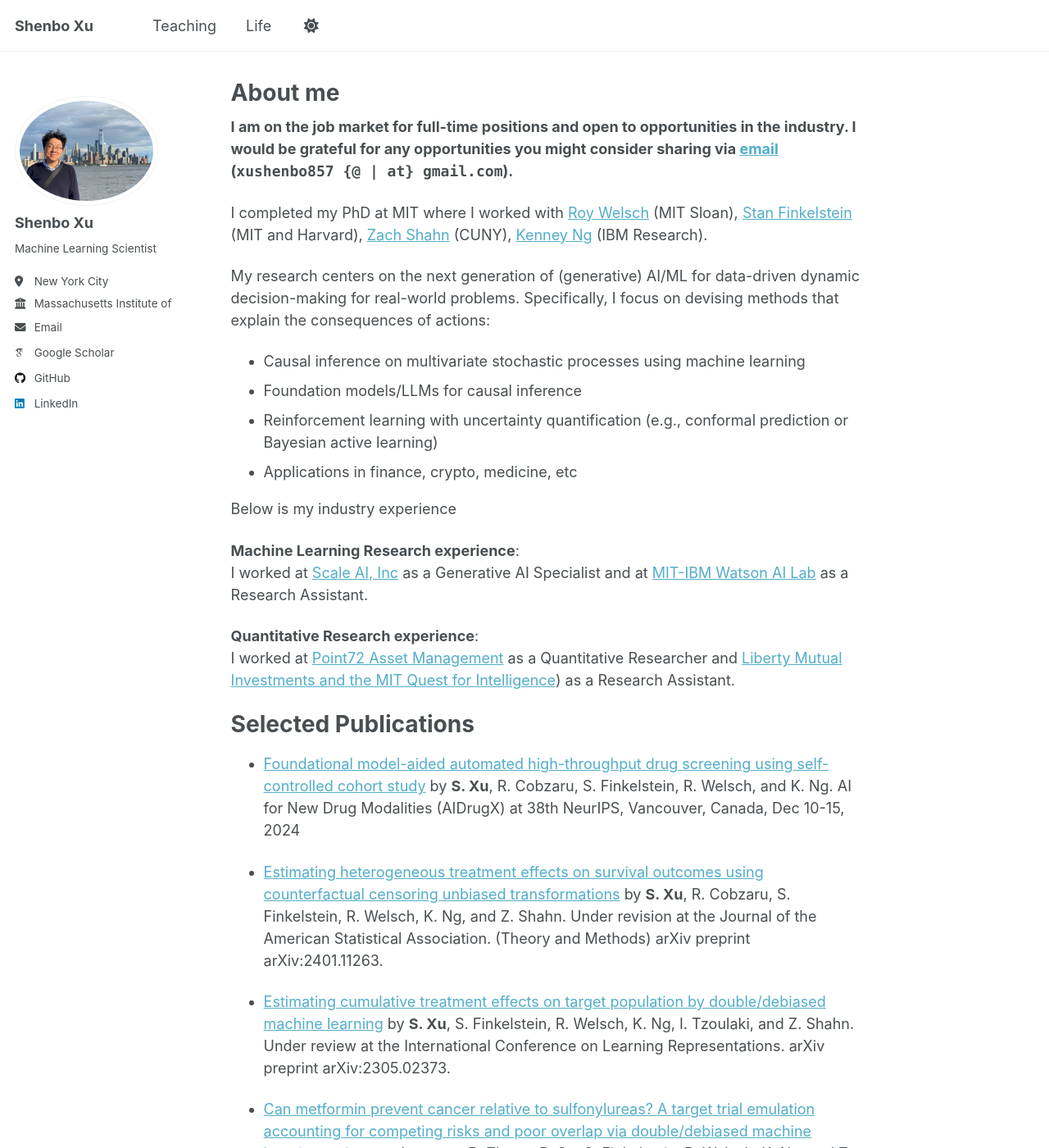
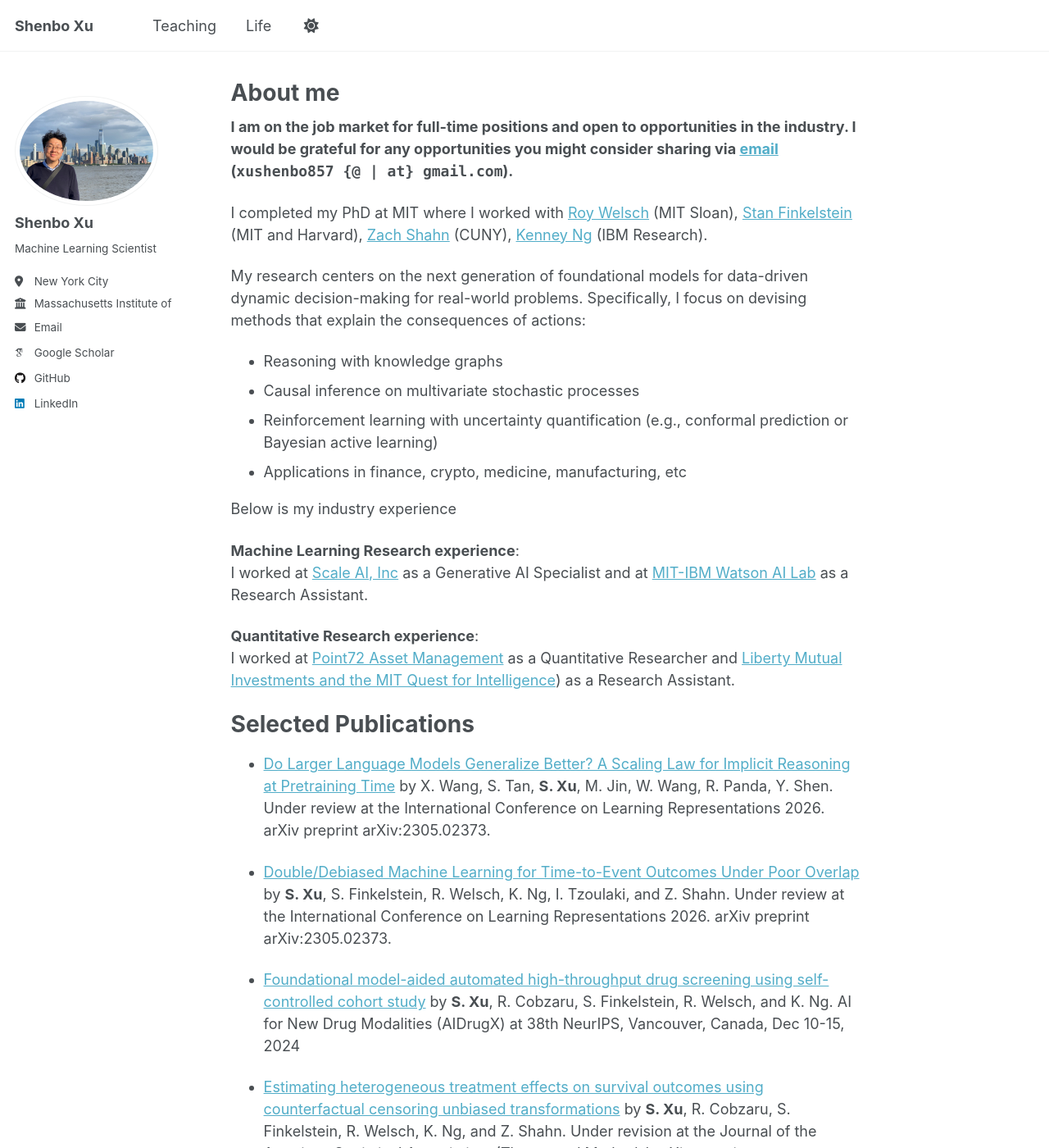
Before and after one commit to xushenbo/xushenbo.github.io, a Jekyll site: the page built from _pages/about.md, in a window 1280 px wide and 1400 px high. Shown: the whole window at 82% size. Built offline with Jekyll 4.4.1, drawn with Linux system fonts in a browser that asks for light colours; some web fonts are replaced; a script that is not in the unit is left out.

Commit message:
Revise research description and add publications
Updated research focus and added new publications.

```diff
--- a/_pages/about.md
+++ b/_pages/about.md
@@ -11,12 +11,12 @@ redirect_from:
 
 I completed my PhD at MIT where I worked with [Roy Welsch](https://mitmgmtfaculty.mit.edu/rwelsch/) (MIT Sloan), [Stan Finkelstein](https://hst.mit.edu/faculty-research/faculty/finkelstein-stan) (MIT and Harvard), [Zach Shahn](https://sph.cuny.edu/about/people/faculty/zach-shahn/) (CUNY), [Kenney Ng](https://research.ibm.com/people/kenney-ng) (IBM Research).
 
-My research centers on the next generation of (generative) AI/ML for data-driven dynamic decision-making for real-world problems. Specifically, I focus on devising methods that explain the consequences of actions:
+My research centers on the next generation of foundational models for data-driven dynamic decision-making for real-world problems. Specifically, I focus on devising methods that explain the consequences of actions:
 
-- Causal inference on multivariate stochastic processes using machine learning
-- Foundation models/LLMs for causal inference
+- Reasoning with knowledge graphs
+- Causal inference on multivariate stochastic processes
 - Reinforcement learning with uncertainty quantification (e.g., conformal prediction or Bayesian active learning)
-- Applications in finance, crypto, medicine, etc
+- Applications in finance, crypto, medicine, manufacturing, etc
 
 Below is my industry experience
 
@@ -28,14 +28,17 @@ I worked at [Point72 Asset Management](https://point72.com/) as a Quantitative R
 
 Selected Publications
 ======
+- [Do Larger Language Models Generalize Better? A Scaling Law for Implicit Reasoning at Pretraining Time](https://openreview.net/forum?id=v3mJ4f4Mnc&referrer=%5BAuthor%20Console%5D(%2Fgroup%3Fid%3DICLR.cc%2F2026%2FConference%2FAuthors%23your-submissions))
+  by X. Wang, S. Tan, **S. Xu**, M. Jin, W. Wang, R. Panda, Y. Shen. Under review at the International Conference on Learning Representations 2026. arXiv preprint arXiv:2305.02373.
+
+- [Double/Debiased Machine Learning for Time-to-Event Outcomes Under Poor Overlap](https://openreview.net/forum?id=mhJ9jO7ue8&referrer=%5BAuthor%20Console%5D(%2Fgroup%3Fid%3DICLR.cc%2F2026%2FConference%2FAuthors%23your-submissions))
+  by **S. Xu**, S. Finkelstein, R. Welsch, K. Ng, I. Tzoulaki, and Z. Shahn. Under review at the International Conference on Learning Representations 2026. arXiv preprint arXiv:2305.02373.
+
 - [Foundational model-aided automated high-throughput drug screening using self-controlled cohort study](https://openreview.net/forum?id=30EakJqzF0)
   by **S. Xu**, R. Cobzaru, S. Finkelstein, R. Welsch, and K. Ng. AI for New Drug Modalities (AIDrugX) at 38th NeurIPS, Vancouver, Canada, Dec 10-15, 2024
 
 - [Estimating heterogeneous treatment effects on survival outcomes using counterfactual censoring unbiased transformations](http://arxiv.org/abs/2401.11263)
   by **S. Xu**, R. Cobzaru, S. Finkelstein, R. Welsch, K. Ng, and Z. Shahn. Under revision at the Journal of the American Statistical Association. (Theory and Methods) arXiv preprint arXiv:2401.11263.
-
-- [Estimating cumulative treatment effects on target population by double/debiased machine learning](https://arxiv.org/abs/2305.02373)
-  by **S. Xu**, S. Finkelstein, R. Welsch, K. Ng, I. Tzoulaki, and Z. Shahn. Under review at the International Conference on Learning Representations. arXiv preprint arXiv:2305.02373.
 
 - [Can metformin prevent cancer relative to sulfonylureas? A target trial emulation accounting for competing risks and poor overlap via double/debiased machine learning estimators](https://doi.org/10.1093/aje/kwae217)
   by **S. Xu**, B. Zheng, B. Su, S. Finkelstein, R. Welsch, K. Ng, and Z. Shahn. American Journal of Epidemiology, 2025, 194(2), 512-523
```
